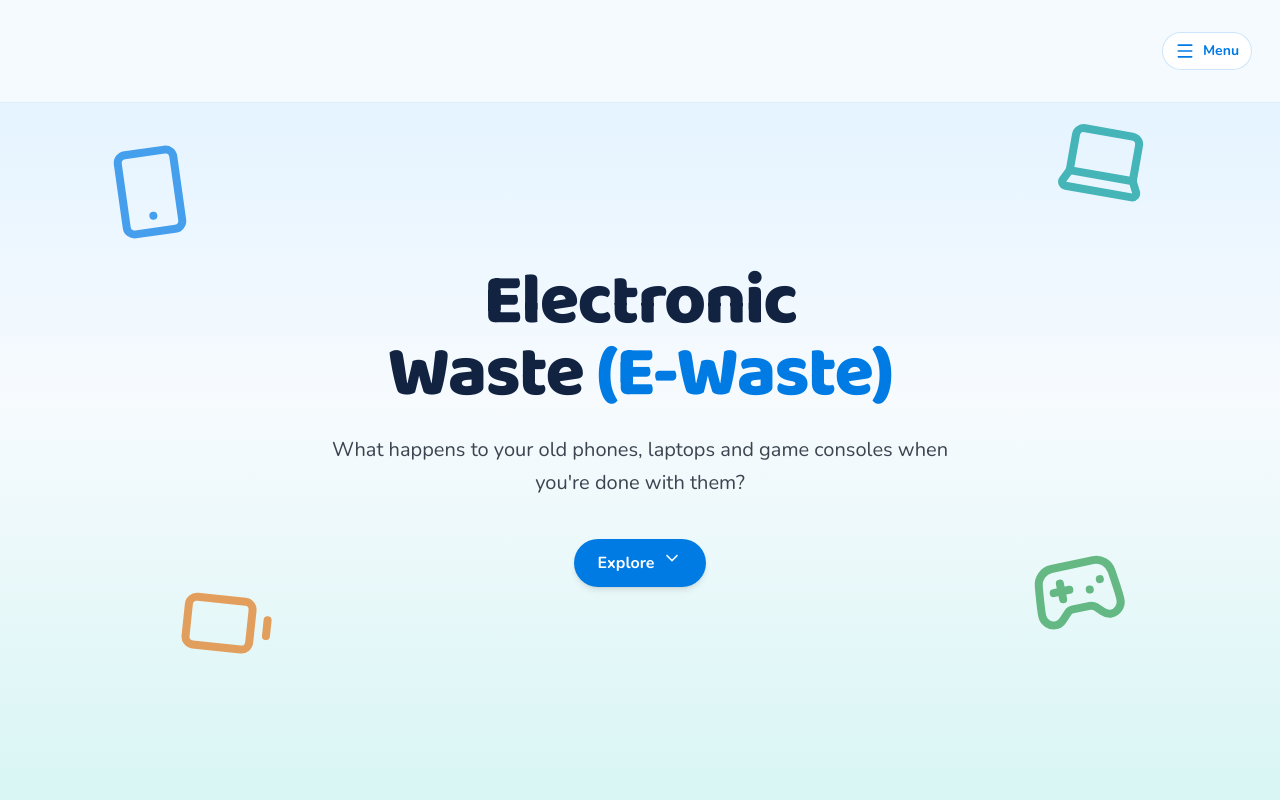
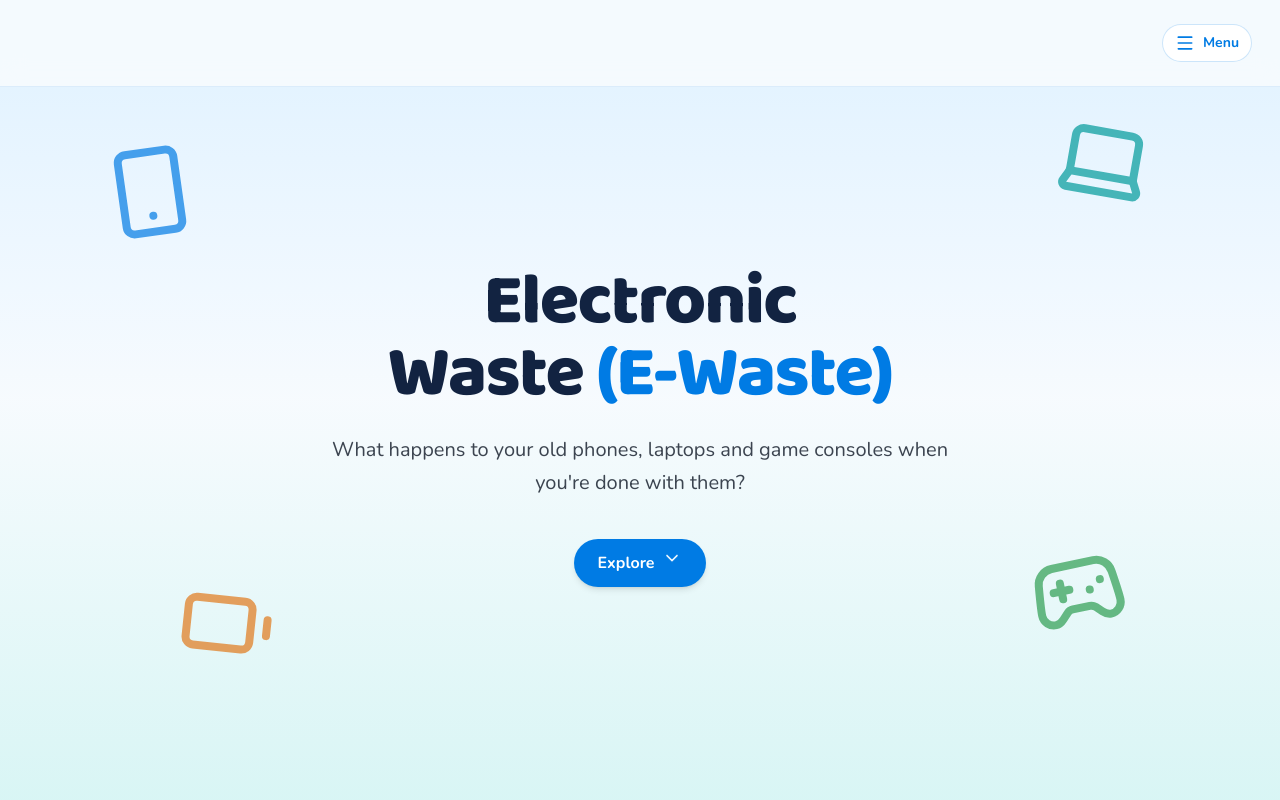
Before and after one commit to bottledpepsi/E-Waste-Explorer, a Next.js app: page / in a window 1280 px wide. Shown: the top 800 px of the page. Built offline with nearby package versions, Linux system fonts and the light colour scheme.

Commit message:
Reduce navbar y padding

```diff
--- a/components/navbar.tsx
+++ b/components/navbar.tsx
@@ -27,7 +27,7 @@ export function Navbar() {
 
   return (
     <header className="fixed inset-x-0 top-0 z-50 border-b border-brand-blue/10 bg-background/90 backdrop-blur-md">
-      <nav className="mx-1 flex max-w-7xl items-center gap-2 px-4 py-8 sm:px-6">
+      <nav className="mx-1 flex max-w-7xl items-center gap-2 px-4 py-6 sm:px-6">
         {/* Desktop: scrollable jump links */}
         <ul className="absolute left-1/2 hidden -translate-x-1/2 items-center gap-1 min-[1480px]:flex">
           {NAV_LINKS.map(({ id, label }) => (
```
